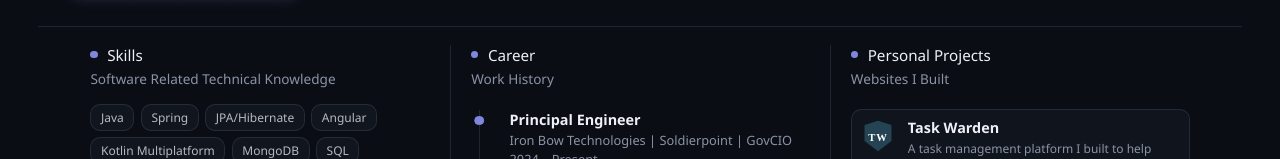
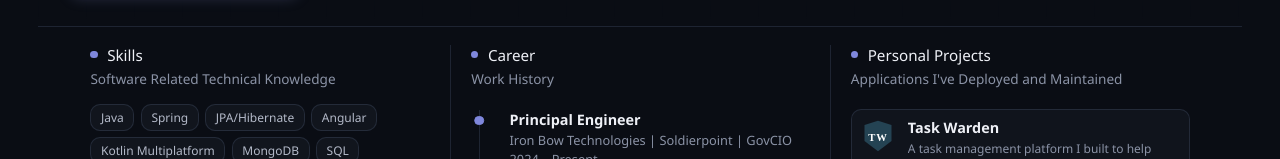
Before and after one commit to mwilcome/piousprogrammer, an Angular app: page / in a window 1280 px wide. Shown: the part 379-538 px from the top of the page. Built offline with nearby package versions, Linux system fonts and the light colour scheme.

Commit message:
Updated Personal Projects Tag Line

```diff
--- a/src/app/app.html
+++ b/src/app/app.html
@@ -110,7 +110,7 @@
 
       <div class="panel">
         <h2 class="panel-title">Personal Projects</h2>
-        <p class="panel-sub">Websites I Built</p>
+        <p class="panel-sub">Applications I've Deployed and Maintained</p>
         <div class="panel-body">
           <a
             class="project-card"
```
